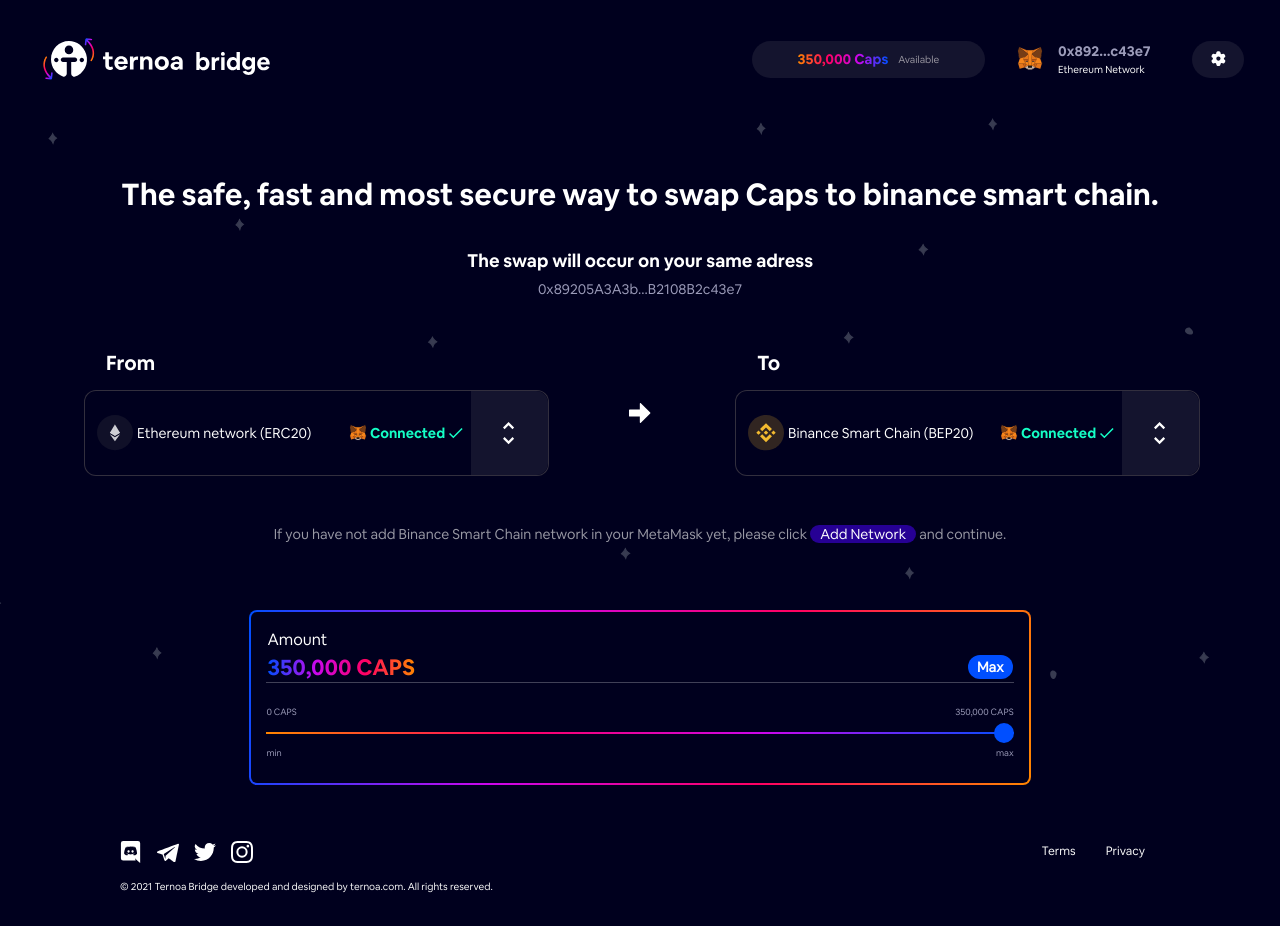
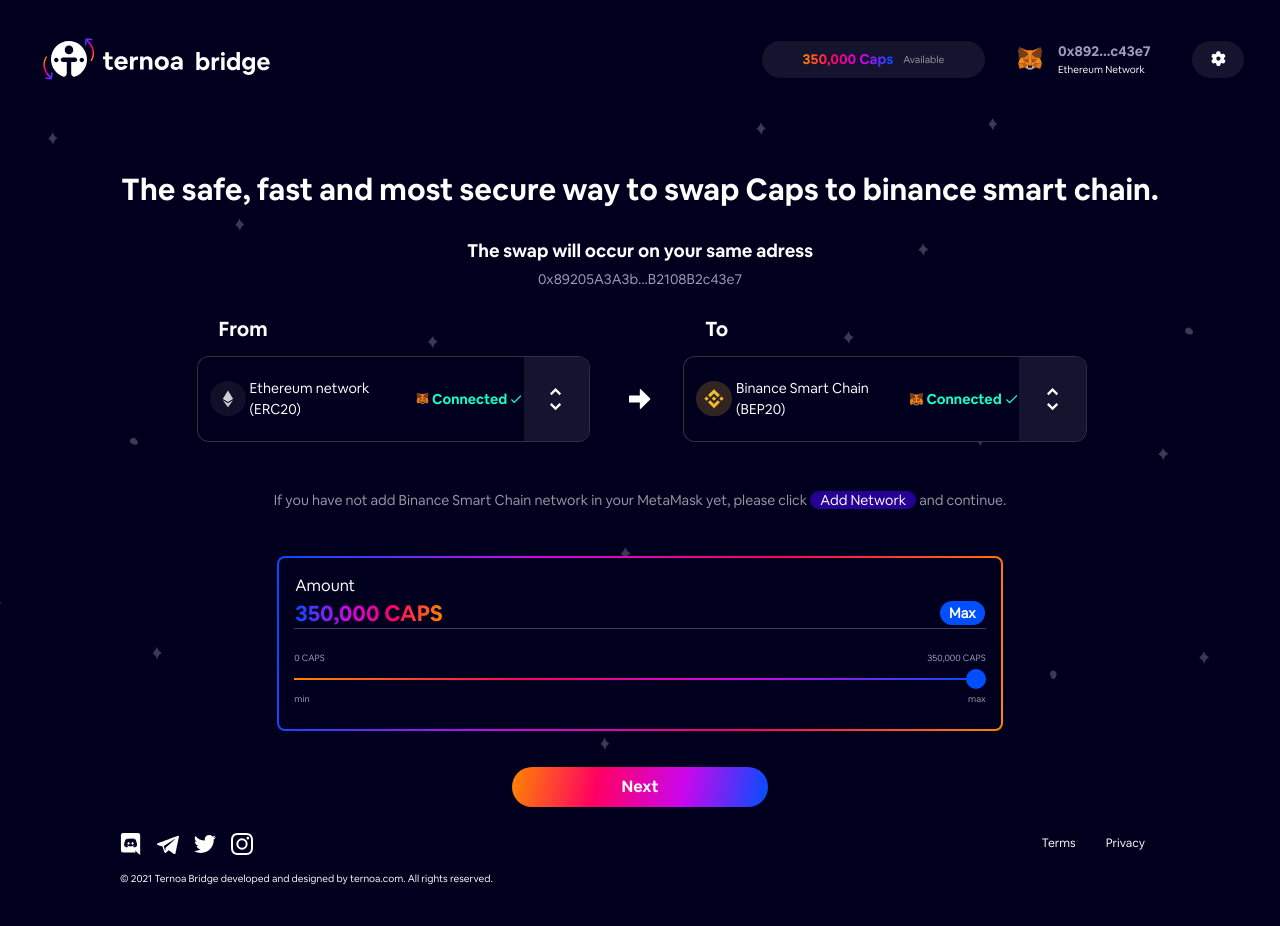
Before and after one commit to felliix/chainbridge-frontend, a Next.js app: page / in a window 1280 px wide. Both pictures are taken after a click on the link "Connect wallet". Built offline with nearby package versions, Linux system fonts and the light colour scheme.

Commit message:
page home connected

```diff
--- a/components/base/MainHeader/MainHeader.module.scss
+++ b/components/base/MainHeader/MainHeader.module.scss
@@ -26,7 +26,7 @@
 .CapsContainer{
     background: #14142E;
     border-radius: 100px;
-    padding: 0px 30px;
+    padding: 0px 25px;
 }
 
 .CapsAmount{
--- a/components/base/Select/NetworkSelect.tsx
+++ b/components/base/Select/NetworkSelect.tsx
@@ -1,4 +1,5 @@
 import React, { useState } from 'react';
+import ClickAwayListener from 'react-click-away-listener';
 import style from './NetworkSelect.module.scss'
 import SelectArrows from 'components/assets/SelectArrows';
 import Check from 'components/assets/Check';
@@ -55,6 +56,7 @@
                     </div>
                 </div>
                 <div className={selectOpen ? style.optionContainer : "d-none"} onClick={() => handleSelectChange()}>
+                    <ClickAwayListener onClickAway={()=>selectOpen && setSelectOpen(false)}>
                         <div className="col-10 px-2">
                                 <div className={style.selectColumnRow + " row"}>
                                     <div className={"col-10 col-md-8 d-flex align-items-center"}>
@@ -63,8 +65,10 @@
                                     </div>
                                 </div>
                         </div>
+                    </ClickAwayListener>
                 </div>
             </div>
+
         </>
     )
 }
--- a/components/pages/HomeConnected/HomeConnected.module.scss
+++ b/components/pages/HomeConnected/HomeConnected.module.scss
@@ -4,7 +4,7 @@
     text-align: center;
     padding: 10px;
     @media (min-width: 768px) {
-        padding: 30px 0px;
+        padding: 25px 0px;
         font-size: 30px;
     }
 }
@@ -31,6 +31,20 @@
         padding: 0px 24px;
         font-size: 20px;
     }
+}
+
+.middleArrow{
+    display: flex;
+    flex-direction: column;
+    justify-content: center;
+    padding-top:20px;
+    @media (min-width: 768px) {
+        padding-left: 10px;
+        padding-right: 0px;
+        padding-top: 40px;
+        padding-bottom: 0px;
+    }
+
 }
 
 .addNetwork{
@@ -63,8 +77,8 @@
 
 .amountContainer{
     width: 100%;
-    margin-top: 30px;
-    margin-bottom: 30px;
+    margin-top: 20px;
+    margin-bottom: 20px;
     border: solid 2px transparent;
     background-image: linear-gradient(rgba(255, 255, 255, 0), rgba(255, 255, 255, 0)),
                 linear-gradient(101deg,#004fff, #cb06ed, #ff0062, #ff8500 );
@@ -73,8 +87,8 @@
     box-shadow: 2px 1000px 1px #00001e inset;
     border-radius: 8px;
     @media (min-width: 768px) {
-        width: 70%;
-        margin-top: 50px;
+        width: 65%;
+        margin-top: 30px;
     }
 }
 
@@ -105,11 +119,6 @@
 .sliderContainer{
     padding: 25px 15px;
 }
-
-/*.sliderBubble{
-    position: relative;
-    width:120px;
-}*/
 
 .slider {
     -webkit-appearance: none;
--- a/components/pages/HomeConnected/HomeConnected.tsx
+++ b/components/pages/HomeConnected/HomeConnected.tsx
@@ -29,10 +29,9 @@
             <div className={style.intro}>The safe, fast and most secure way to swap Caps to binance smart chain.</div>
             <div className={style.swapAddressLabel}>The swap will occur on your same adress</div>
             <div className={style.address}>{middleEllipsis(user.walletId,24)}</div>
-            <div className={"container py-2 pt-md-5 pb-md-3"}>
-                <div>
-                    <div className={"row"}>
-                        <div className={"col-12 col-md-5 px-0"}>
+            <div className={"container py-2 pt-md-4 pb-md-3"}>
+                    <div className={"row d-flex justify-content-center"}>
+                        <div className={"col-12 col-md-auto px-0"}>
                             <span className={style.networkLabel}>From</span>
                             <NetworkSelect
                                 options={options}
@@ -41,13 +40,13 @@
                                 isFrom={true}
                             />
                         </div>
-                        <div className={"col-12 col-md-2 d-flex flex-column justify-content-center px-0 pt-4 py-md-0"}>
-                            <div className={"align-self-center"}>
+                        <div className={style.middleArrow + " col-12 col-md-1"}>
+                            <div className={"align-self-center "}>
                                 <ArrowRight className={"d-none d-md-block"}/>
                                 <ArrowDown className={"d-block d-md-none"}/>
                             </div>
                         </div>
-                        <div className={"col-12 col-md-5  px-0"}>
+                        <div className={"col-12 col-md-auto px-0"}>
                             <span className={style.networkLabel}>To</span>
                             <NetworkSelect
                                 options={options}
@@ -57,7 +56,6 @@
                             />
                         </div>
                     </div>
-                </div>
             </div>
             <div className={style.addNetwork}>
                 <span className={style.addNetworkLabel}>{"If you have not add Binance Smart Chain network in your MetaMask yet, please click "}</span>
@@ -88,11 +86,6 @@
                     <div className={"d-none d-md-block"}>
                         <hr className={style.divider}/>
                         <div className={style.sliderContainer}>
-                            {/*<div className={style.sliderBubble} style={{
-                                left: "calc("+((capsToSwap / user.capsAmount)*100)+"% - 60px)"
-                            }}>
-                                {formatCaps(capsToSwap) + " CAPS"}
-                            </div>*/}
                             <div className={"row d-flex align-items-center"}>
                                 <div className={"col " + style.rangeLegend}>
                                     0 CAPS
@@ -121,7 +114,13 @@
                     </div>
                 </div>
             </div>
-
+            <div className={"pt-3"}>
+                <a className={"btn btn-primary rounded-pill"}>
+                    <div className={"d-flex align-items-center px-5 mx-5"}>
+                        <span className={style.buttonLabel}>Next</span>
+                    </div>
+                </a>
+            </div>
 
 
         </div>
--- a/components/pages/HomeNotConnected/HomeNotConnected.module.scss
+++ b/components/pages/HomeNotConnected/HomeNotConnected.module.scss
@@ -2,7 +2,7 @@
     font-family: "Airbnb Cereal App Bold";
     font-size: 30px;
     text-align: center;
-    padding: 20px 20px;
+    padding: 20px;
     @media (min-width: 768px) {
         padding: 60px 0px;
         font-size: 50px;
--- a/styles/_custom.scss
+++ b/styles/_custom.scss
@@ -27,6 +27,19 @@
 
 
 .btn {
+	&-primary {
+		font-family: "Airbnb Cereal App Bold", sans-serif;
+		color: white;
+		transition: all 0.2s;
+		border: solid 2px transparent;
+		background-image: linear-gradient(rgba(255, 255, 255, 0), rgba(255, 255, 255, 0)),
+			linear-gradient(101deg,  #ff8500, #ff0062, #cb06ed, #004fff);
+		background-origin: border-box;
+		background-clip: content-box, border-box;
+		&:hover {
+			border: solid 2px #fff;
+		}
+	}
 	&-outline {
 		&-primary {
 			font-family: "Airbnb Cereal App Light", sans-serif;
```
Also changed, not shown: components/base/Select/NetworkSelect.module.scss (line endings or trailing spaces). Lines whose indentation alone changed are shown as unchanged.
